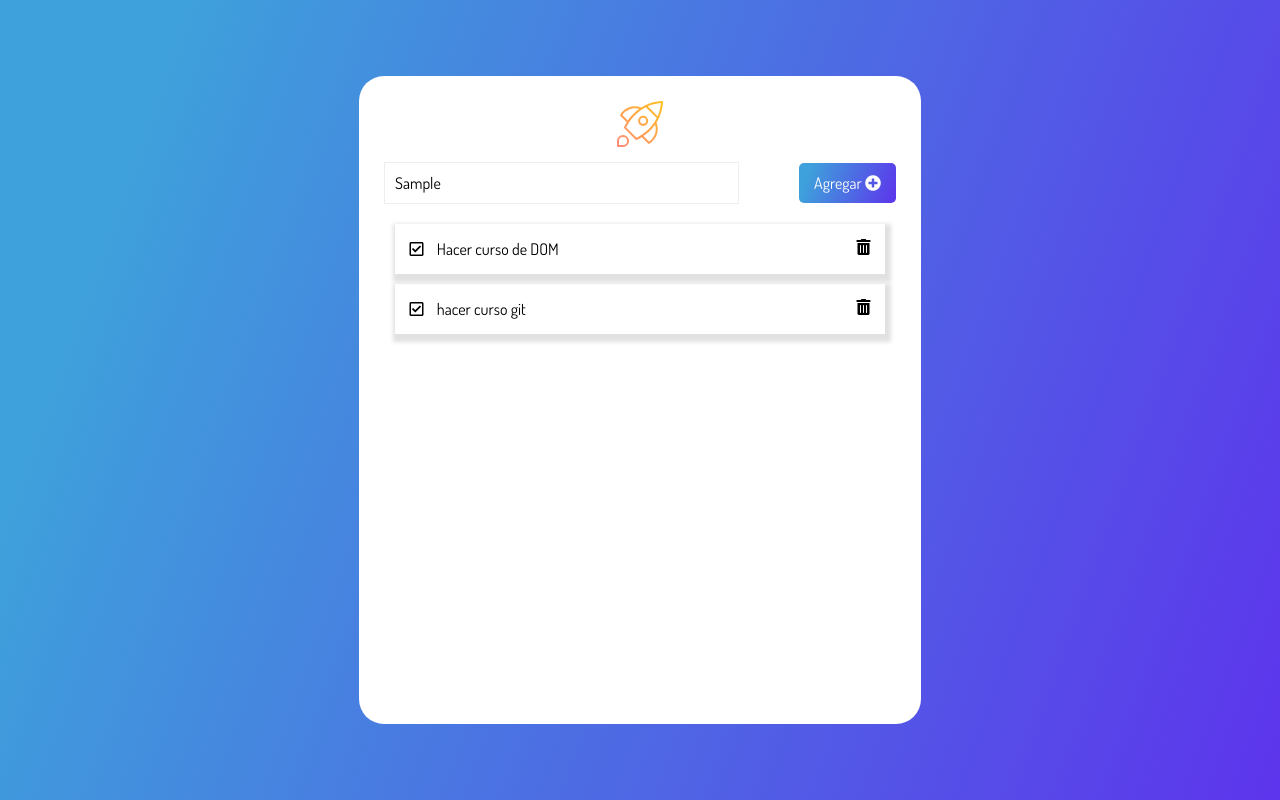
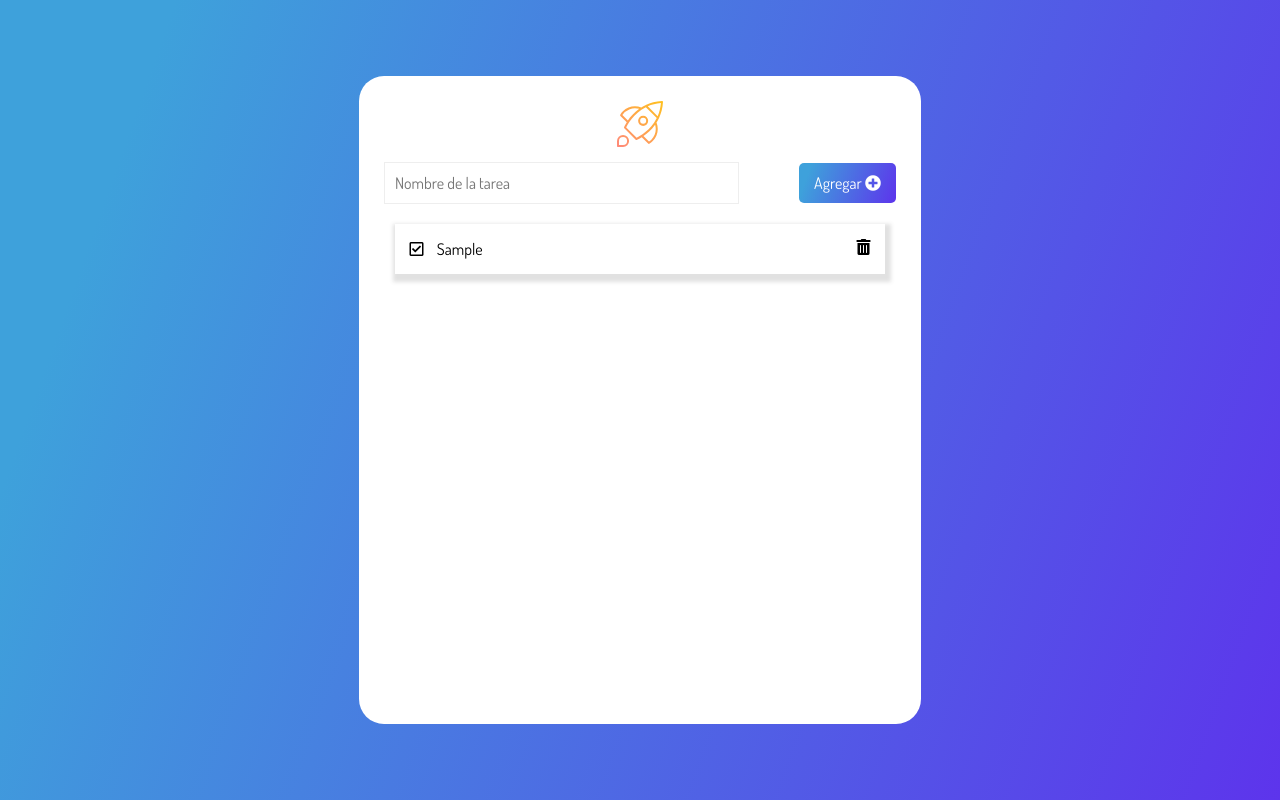
Before and after one commit to Cesscoronel89/MANIPULANDO_DOM, a plain HTML site: page index.html in a window 1280 px wide. Both pictures are taken after typing "Sample" into the empty fields and a click on the button "Agregar". Drawn offline with Linux system fonts and the light colour scheme.

Commit message:
completando clase 03

```diff
--- a/index.html
+++ b/index.html
@@ -36,21 +36,7 @@
             </button>
           </form>
         </div>
-        <ul class="cardsList">
-          <li class="card">
-            <div>
-              <i class="far fa-check-square icon"></i>
-              <span class="task">Hacer curso de DOM</span>
-            </div>
-            <i class="fas fa-trash-alt trashIcon icon"></i>
-          </li>
-          <li class="card">
-            <div>
-              <i class="far fa-check-square icon"></i>
-              <span class="task">hacer curso git</span>
-            </div>
-            <i class="fas fa-trash-alt trashIcon icon"></i>
-          </li>
+        <ul class="cardsList" data-list>
         </ul>
       </div>
     </main>
--- a/script.js
+++ b/script.js
@@ -5,7 +5,22 @@ console.log(btn);
 const createTask = (evento)=> {
     evento.preventDefault();
     const input = document.querySelector("[data-form-input]");
-    console.log(input.value);
+    const value = input.value;
+    const list = document.querySelector("[data-list]");
+    const task = document.createElement("li");
+    task.classList.add("card");
+    input.value = "";
+    //backticks
+    const content = `<div>
+        <i class="far fa-check-square icon"></i>
+        <span class="task">${value}</span>
+        </div>
+        <i class="fas fa-trash-alt trashIcon icon"></i>`
+    task.innerHTML = content;
+
+    list.appendChild(task);
+
+    console.log(content);
 }
 
 //arrow functions o funciones anonimas
```
